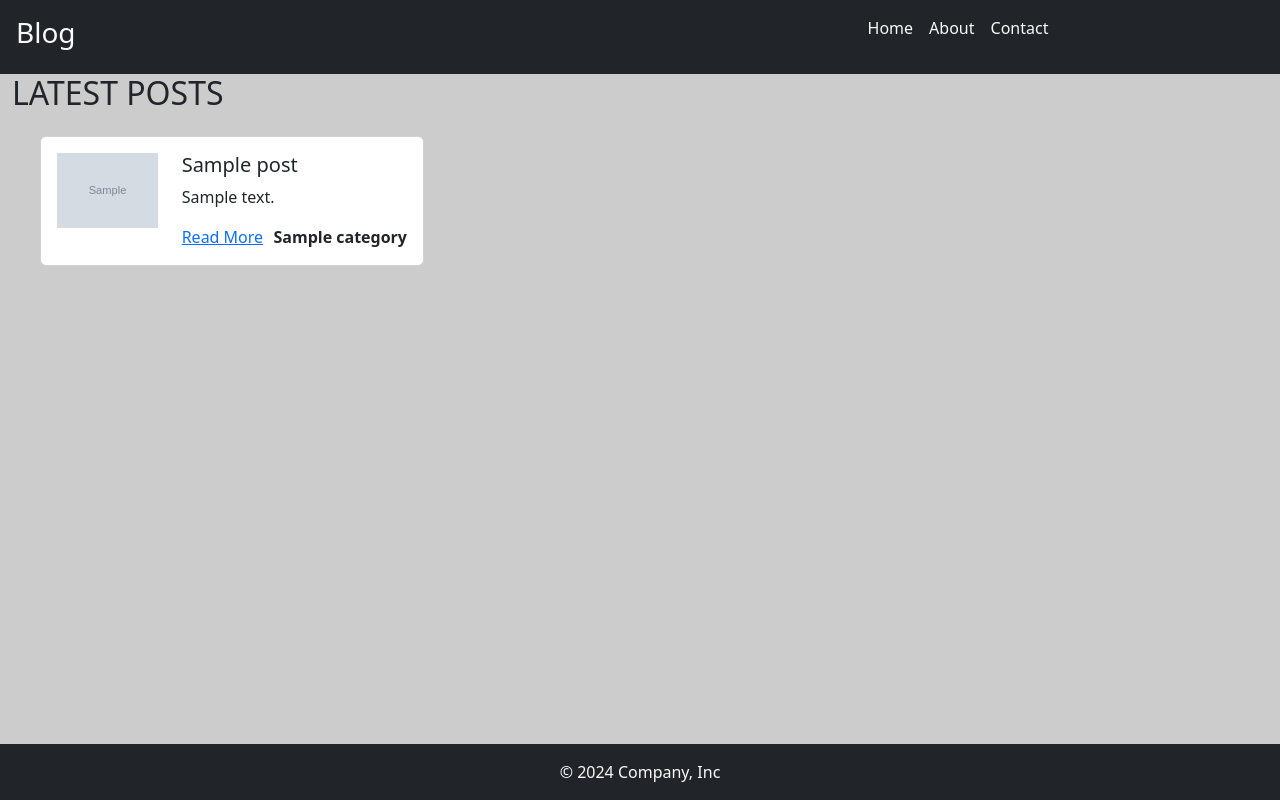
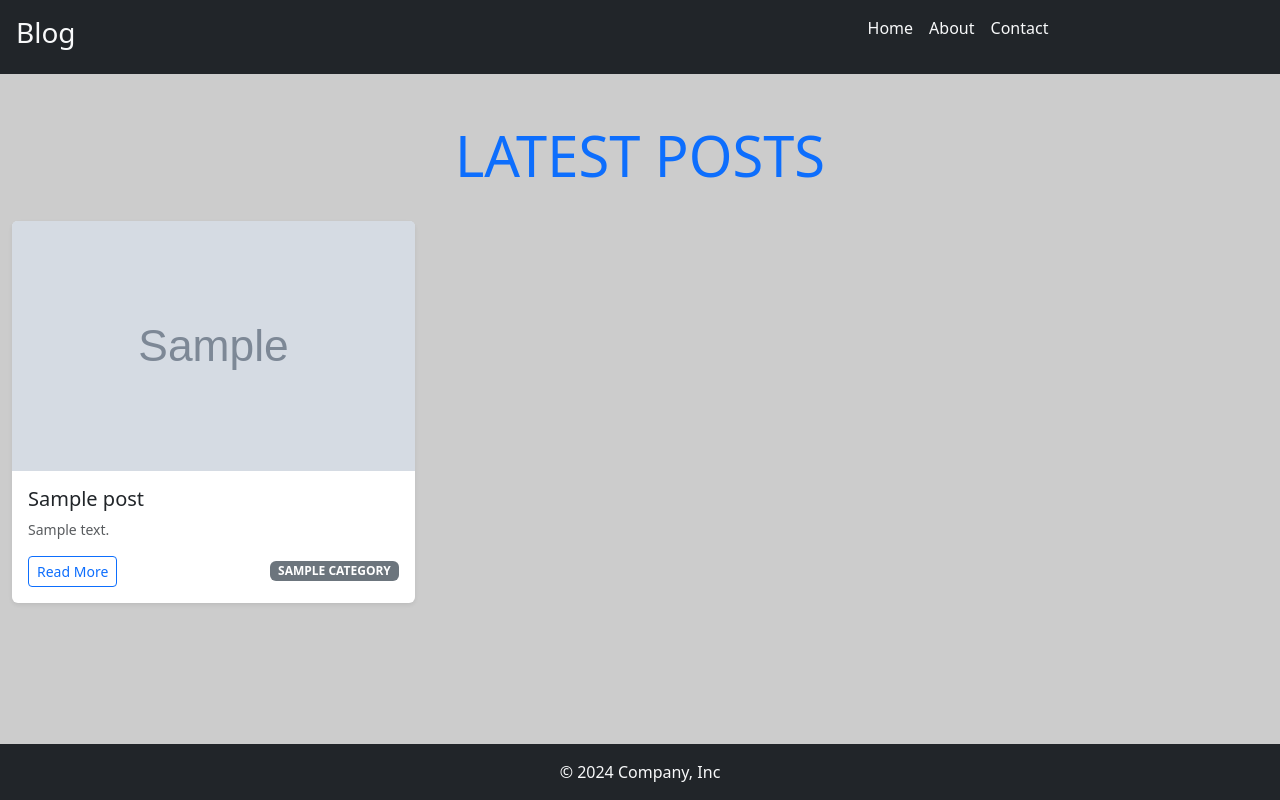
Before and after one commit to Nirusanan/django-blog, a Django app: page / in a window 1280 px wide. Run offline with Django 5.2, Linux system fonts and the light colour scheme; tables that the repository leaves empty hold one stand-in row (Sample ...).

Commit message:
landing_page_UI

```diff
--- a/blog/templates/blog/index.html
+++ b/blog/templates/blog/index.html
@@ -1,76 +1,68 @@
 {% extends 'blog/base.html' %}
 
 {% block content %}
-<div class="container-fluid ">
+<div class="container-fluid py-5">
+    <div class="row mb-4 text-center">
+        <h2 class="display-4 text-primary">{{ blog_title| upper }}</h2>
+    </div>
+
     <div class="row">
-        <h2>{{blog_title | upper}}</h2>
-    </div>
-    <div class="row m-3">
         {% if page_posts %}
             {% for post in page_posts %}
-            <div class="col-4 mb-4">
-                <div class="card">
+            <div class="col-lg-4 col-md-6 mb-4">
+                <div class="card shadow-sm border-0">
+                    <img src="{{ post.img_url }}" class="card-img-top" alt="{{ post.title }}" style="height: 250px; object-fit: cover;">
                     <div class="card-body">
-                        <div class="row">
-                            <div class="col-md-4">
-                                <img style="height:300; width:300;" src="{{post.img_url}}" class="img-fluid" alt="...">
-                            </div>
-                            <div class="col-md-8">
-                                <h5 class="card-title">{{post.title}}</h5>
-                                <p class="card-text">{{post.content | truncatechars:60}}</p>
-                                <div class="d-flex justify-content-between">
-                                    <a href="{% url 'blog:detail' post.slug %}">Read More</a>
-                                    <a class="text-decoration-none text-dark fw-bold" href="#">{{post.category.name}}</a>
-                                </div>
-                            </div>
+                        <h5 class="card-title">{{post.title}}</h5>
+                        <p class="card-text text-muted small">{{post.content | truncatechars:80}}</p>
+                        <div class="d-flex justify-content-between align-items-center">
+                            <a href="{% url 'blog:detail' post.slug %}" class="btn btn-sm btn-outline-primary">Read More</a>
+                            <span class="badge bg-secondary text-uppercase">{{post.category.name}}</span>
                         </div>
                     </div>
                 </div>
             </div>
             {% endfor %}
-            <div class="col-12 my-3">
+            <div class="col-12 my-4">
                 {% if page_posts.has_other_pages %}
                     <nav aria-label="Page navigation">
-                        <ul class="pagination">
+                        <ul class="pagination justify-content-center">
                             {% if page_posts.has_previous %}
                                 <li class="page-item">
                                     <a class="page-link" href="?page=1" aria-label="First">
-                                        <span aria-hidden="true">&laquo; first</span>
+                                        <span aria-hidden="true">&laquo; First</span>
                                     </a>
                                 </li>
                                 <li class="page-item">
-                                    <a class="page-link" href="?page={{page_posts.previous_page_number}}" aria-label="Previous">
-                                        <span aria-hidden="true">previous</span>
+                                    <a class="page-link" href="?page={{ page_posts.previous_page_number }}" aria-label="Previous">
+                                        <span aria-hidden="true">Previous</span>
                                     </a>
                                 </li>
                             {% endif %}
-                            <li class="page-item"><span class="page-link">Page {{page_posts.number}} of {{page_posts.paginator.num_pages}}.</span></li>
-                            {% if page_posts.has_next%}
+                            <li class="page-item disabled">
+                                <span class="page-link">Page {{ page_posts.number }} of {{ page_posts.paginator.num_pages }}</span>
+                            </li>
+                            {% if page_posts.has_next %}
                                 <li class="page-item">
-                                    <a class="page-link" href="?page={{page_posts.next_page_number}}" aria-label="Next">
-                                        <span aria-hidden="true">next</span>
+                                    <a class="page-link" href="?page={{ page_posts.next_page_number }}" aria-label="Next">
+                                        <span aria-hidden="true">Next</span>
                                     </a>
                                 </li>
                                 <li class="page-item">
-                                    <a class="page-link" href="?page={{page_posts.paginator.num_pages}}" aria-label="Last">
-                                        <span aria-hidden="true">last &raquo;</span>
+                                    <a class="page-link" href="?page={{ page_posts.paginator.num_pages }}" aria-label="Last">
+                                        <span aria-hidden="true">Last &raquo;</span>
                                     </a>
                                 </li>
                             {% endif %}
                         </ul>
                     </nav>
                 {% endif %}
-
             </div>
         {% else %}
-            <p>No Posts are available</p>
+            <div class="col-12 text-center">
+                <p class="text-muted">No posts are available.</p>
+            </div>
         {% endif %}
-
-
     </div>
-    <div class="row">
-
-    </div>
-
 </div>
 {% endblock %}
```
